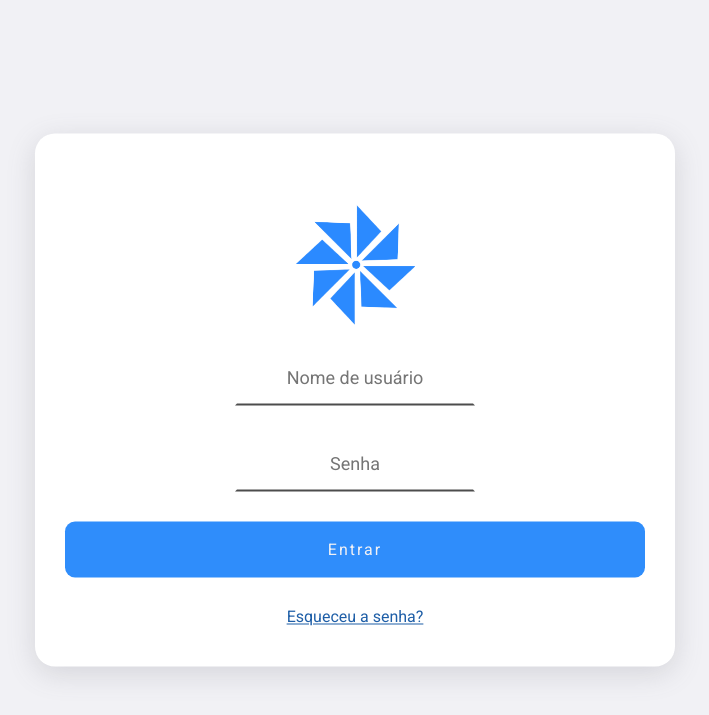
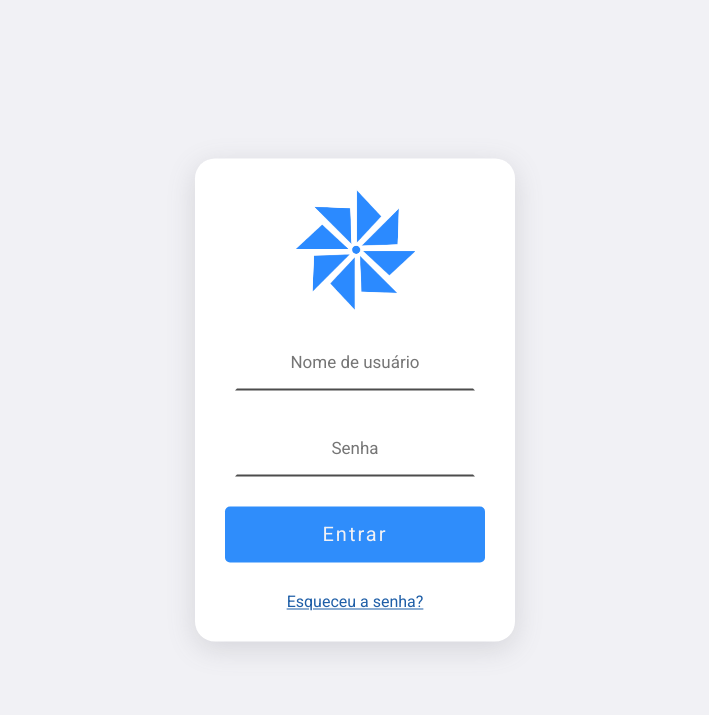
Before and after one commit to vmsou/studary, a PHP site: page / in a window 1280 px wide. Shown: the top 715 px of the page, without its empty margins (285-994 px from the left). Run offline with PHP 8.4, Linux system fonts and the light colour scheme.

Commit message:
feat: Login JS and CSS dynamic size

```diff
--- a/css/index.css
+++ b/css/index.css
@@ -30,8 +30,9 @@ body {
 }
 
 .login {
-    width: 50%;
-    padding: 70px 30px 40px;
+    min-width: 30%;
+    height: auto;
+    padding: 30px;
     border-radius: var(--radius);
     background: white;
     text-align: center;
@@ -74,12 +75,12 @@ body {
 .login-form > input {
     width: 240px;
     background: transparent;
+    font-size: 17px;
+    padding: 0;
+    text-align: center;
     border: 2px solid transparent;
     border-bottom: 2px solid rgba(0, 0, 0, 0.7);
-    font-size: 18px;
-    padding: 0;
-    text-align: center;
-    transition: all 0.3s;
+    transition: all 0.2s;
 }
 
 .login-form > input:hover {
@@ -97,9 +98,9 @@ body {
     background: var(--primary-color);
     color: var(--secondary-color);
     border: 0;
-    border-radius: 10px;
-    font-size: 1rem;
-    font-weight: 600px;
+    border-radius: 5px;
+    font-size: 1.25rem;
+    font-weight: 500px;
     letter-spacing: 2px;
     transition: all 0.3s;
 }
@@ -115,3 +116,15 @@ body {
     text-align: left;
     transition: all 0.3s;
 }
+
+@media (min-width: 576px) {
+    .login {
+        min-width: 50%;
+    }
+}
+
+@media (min-width: 992px) {
+    .login {
+        min-width: 25%;
+    }
+}
--- a/index.html
+++ b/index.html
@@ -11,10 +11,10 @@
 <body>
     <div class="login center-self">
         <img src="img/logo.png" alt="">
-        <form class="login-form">
+        <form class="login-form" id="loginForm">
             <input type="username" placeholder="Nome de usuário">
             <input type="password" placeholder="Senha">
-            <button type="submit">Entrar</button>
+            <button type="button" id="loginButton">Entrar</button>
             <a href="#">Esqueceu a senha?</a>
         </form>
     </div>
--- /dev/null
+++ b/js/index.js
@@ -0,0 +1,21 @@
+function auth() {
+    let loginForm = document.getElementById("loginForm");
+    let data = new FormData(loginForm);
+    fetch("php/auth.php", {
+        method: "POST",
+        body: data
+    }).then((response) => {
+        console.log(response);
+    }).catch(() => {
+        console.log("Não foi possivel autenticar login.")
+    });
+}
+
+function main() {
+    let loginButton = document.getElementById("loginButton");
+    loginButton.addEventListener("click", auth)
+}
+
+window.onload = () => {
+    main();
+}
```
